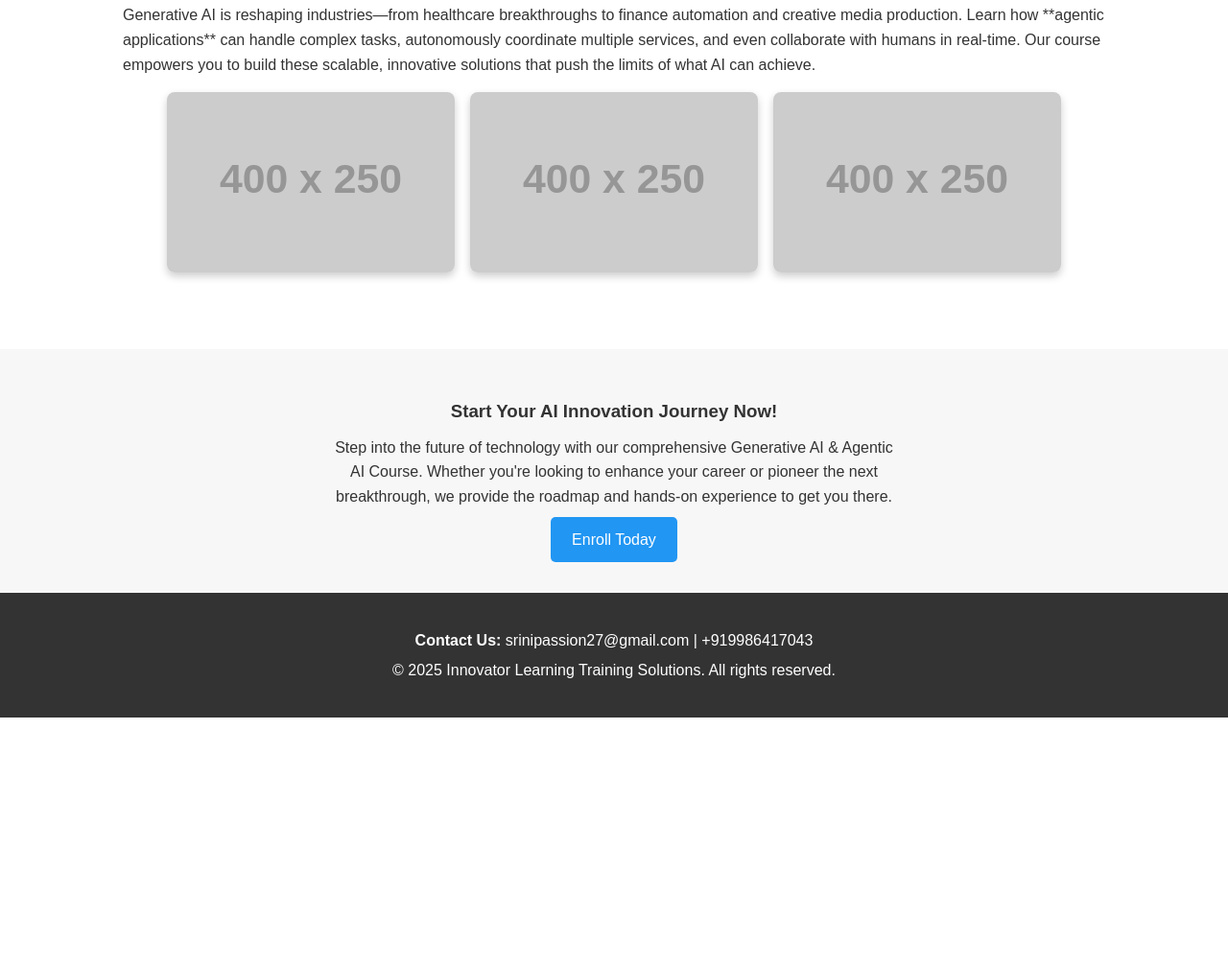
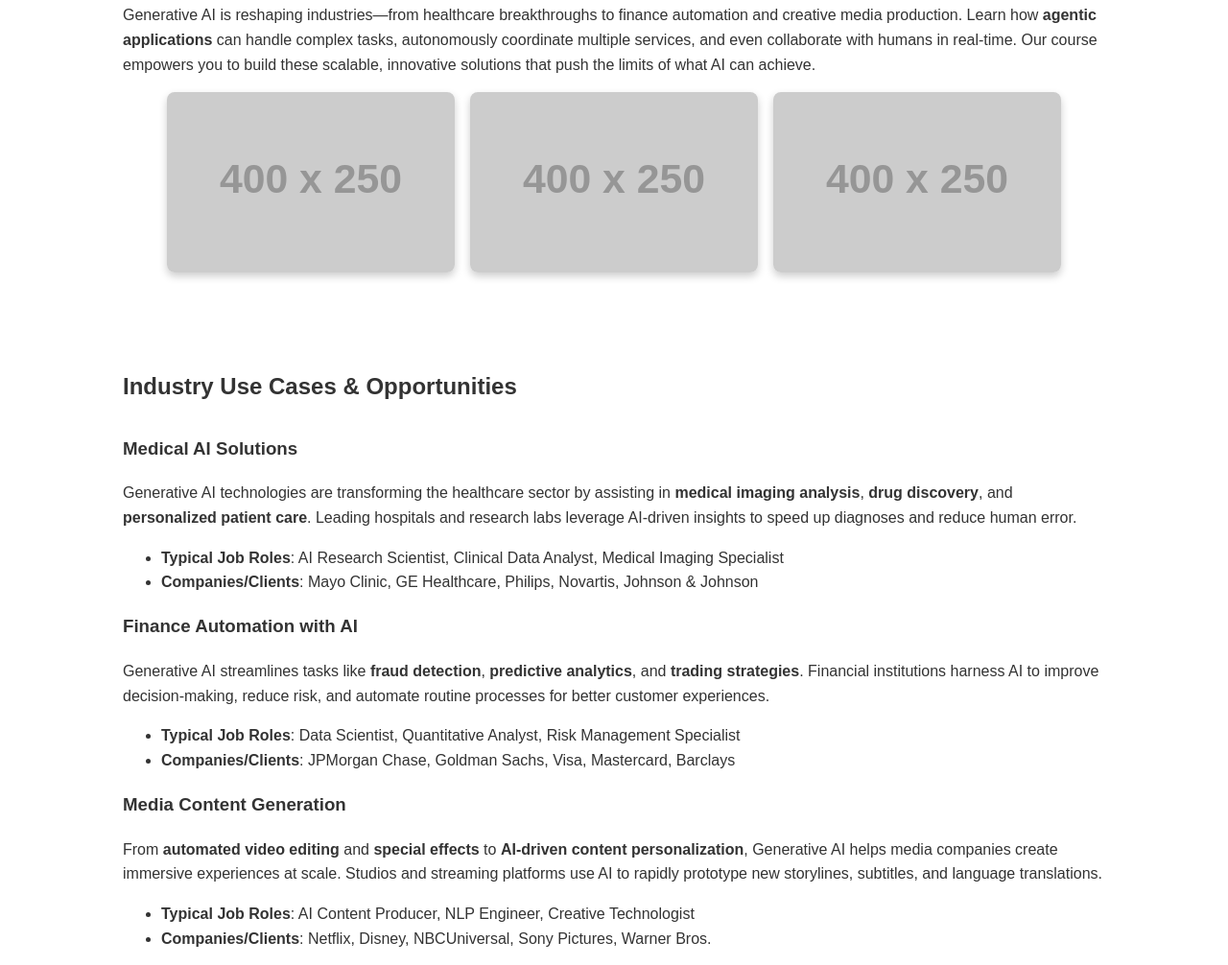
Before and after one commit to srinivasahelwar/GenAI, a plain HTML site: page index.html in a window 1280 px wide. Shown: the part 1934-2940 px from the top of the page at 96% size. Before the commit the page ends 2682 px from the top, so only its background shows below. Drawn offline with Linux system fonts and the light colour scheme; placeholder pictures from the web are drawn by us.

Commit message:
Update index.html

```diff
--- a/index.html
+++ b/index.html
@@ -226,15 +226,44 @@
       - RAG with multiple files and design production-grade AI solutions for enterprise needs.</p>
   </section>
 
-  <!-- Extra GenAI Marketing Section -->
+  <!-- Real-World Impact of GenAI Section -->
   <section class="section">
     <h2>Real-World Impact of GenAI</h2>
-    <p>Generative AI is reshaping industries—from healthcare breakthroughs to finance automation and creative media production. Learn how **agentic applications** can handle complex tasks, autonomously coordinate multiple services, and even collaborate with humans in real-time. Our course empowers you to build these scalable, innovative solutions that push the limits of what AI can achieve.</p>
+    <p>Generative AI is reshaping industries—from healthcare breakthroughs to finance automation and creative media production. Learn how <strong>agentic applications</strong> can handle complex tasks, autonomously coordinate multiple services, and even collaborate with humans in real-time. Our course empowers you to build these scalable, innovative solutions that push the limits of what AI can achieve.</p>
     <div class="image-wrap">
       <img src="https://via.placeholder.com/400x250?text=Medical+AI+Solutions" alt="Medical AI Solutions" />
       <img src="https://via.placeholder.com/400x250?text=Finance+Automation+with+AI" alt="Finance Automation with AI" />
       <img src="https://via.placeholder.com/400x250?text=Media+Content+Generation" alt="Media Content Generation" />
     </div>
+  </section>
+
+  <!-- Additional Descriptions for Specific AI Use Cases -->
+  <section class="section">
+    <h2>Industry Use Cases & Opportunities</h2>
+
+    <!-- Medical AI Solutions -->
+    <h3>Medical AI Solutions</h3>
+    <p>Generative AI technologies are transforming the healthcare sector by assisting in <strong>medical imaging analysis</strong>, <strong>drug discovery</strong>, and <strong>personalized patient care</strong>. Leading hospitals and research labs leverage AI-driven insights to speed up diagnoses and reduce human error.</p>
+    <ul>
+      <li><strong>Typical Job Roles</strong>: AI Research Scientist, Clinical Data Analyst, Medical Imaging Specialist</li>
+      <li><strong>Companies/Clients</strong>: Mayo Clinic, GE Healthcare, Philips, Novartis, Johnson & Johnson</li>
+    </ul>
+
+    <!-- Finance Automation with AI -->
+    <h3>Finance Automation with AI</h3>
+    <p>Generative AI streamlines tasks like <strong>fraud detection</strong>, <strong>predictive analytics</strong>, and <strong>trading strategies</strong>. Financial institutions harness AI to improve decision-making, reduce risk, and automate routine processes for better customer experiences.</p>
+    <ul>
+      <li><strong>Typical Job Roles</strong>: Data Scientist, Quantitative Analyst, Risk Management Specialist</li>
+      <li><strong>Companies/Clients</strong>: JPMorgan Chase, Goldman Sachs, Visa, Mastercard, Barclays</li>
+    </ul>
+
+    <!-- Media Content Generation -->
+    <h3>Media Content Generation</h3>
+    <p>From <strong>automated video editing</strong> and <strong>special effects</strong> to <strong>AI-driven content personalization</strong>, Generative AI helps media companies create immersive experiences at scale. Studios and streaming platforms use AI to rapidly prototype new storylines, subtitles, and language translations.</p>
+    <ul>
+      <li><strong>Typical Job Roles</strong>: AI Content Producer, NLP Engineer, Creative Technologist</li>
+      <li><strong>Companies/Clients</strong>: Netflix, Disney, NBCUniversal, Sony Pictures, Warner Bros.</li>
+    </ul>
   </section>
 
   <!-- CTA Section -->
@@ -246,8 +275,8 @@
 
   <!-- Footer -->
   <footer>
-    <p><strong>Contact Us:</strong> srinipassion27@gmail.com | +919986417043 </p>
-    <p>© 2025 Innovator Learning Training Solutions. All rights reserved.</p>
+    <p><strong>Contact Us:</strong> [Your Email] | [Your Phone Number] | [Website/Registration Link]</p>
+    <p>© 2025 Your Training Company. All rights reserved.</p>
   </footer>
 
 </body>
```
